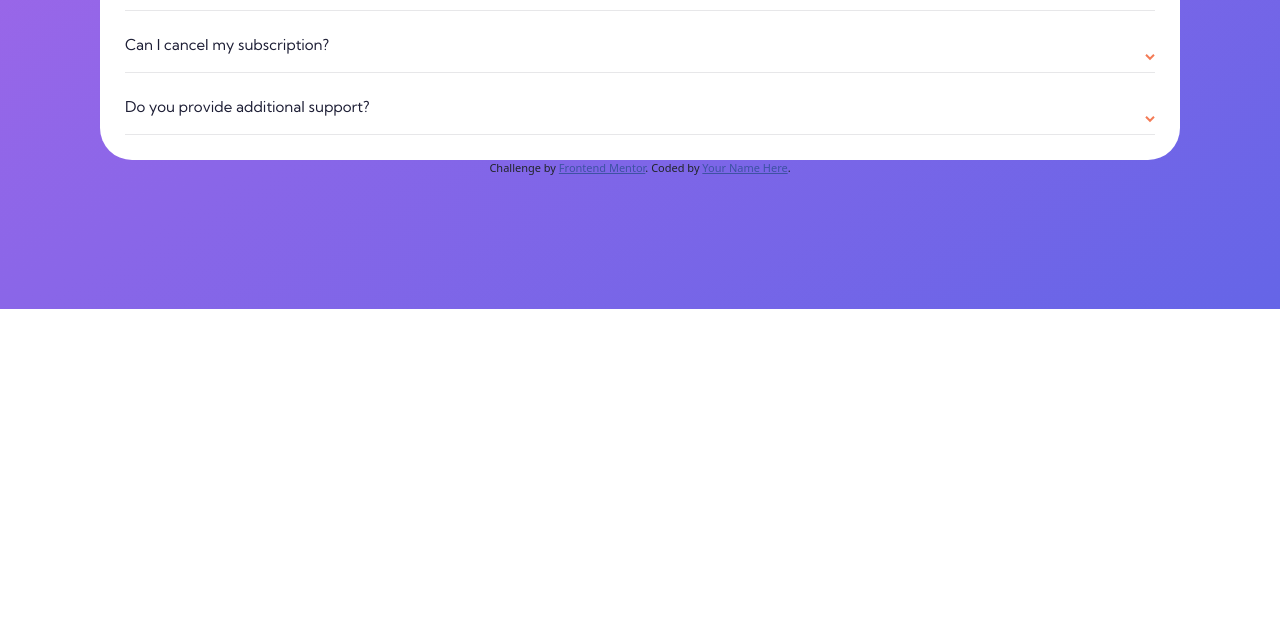
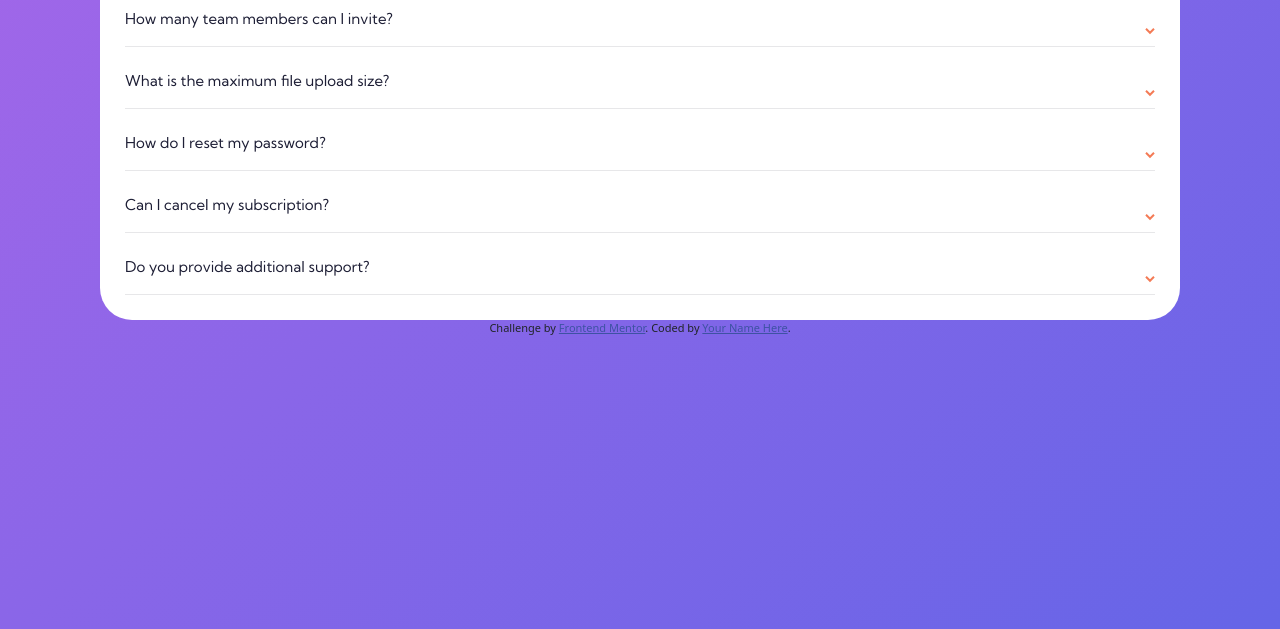
Before and after one commit to TommysLiveFrontEnd/AccordionResponsive, a website: page index.html in a window 1280 px wide. Shown: the part 491-1120 px from the top of the page. Before the commit the page ends 800 px from the top, so only its background shows below. Drawn offline with nearby package versions, Linux system fonts and the light colour scheme.

Commit message:
bug update

```diff
--- a/app/scss/globals/boilerplate.scss
+++ b/app/scss/globals/boilerplate.scss
@@ -3,7 +3,6 @@
 html {
 	font-size: 100%;
 	box-sizing: border-box;
-	overflow-x: scroll;
 }
 
 *,
@@ -28,5 +27,5 @@ body {
 	flex-direction: column;
 	justify-content: center;
 	align-items: center;
-	height: 100vh;
+	height: 140vh;
 }
```
Also changed, not shown: dist/style.css, 1 other file.
